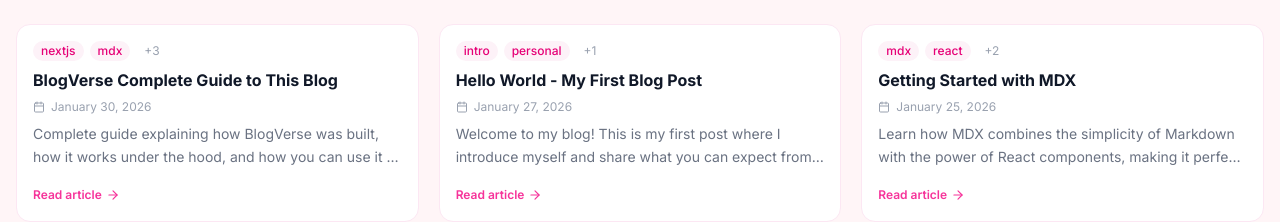
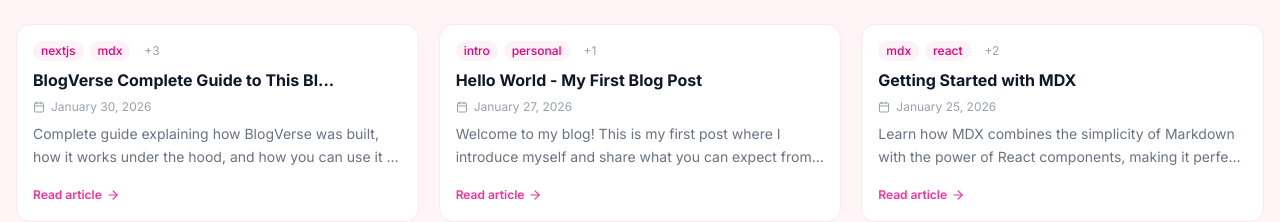
Before and after one commit to nayandas69/blogverse, a Next.js app: page / in a window 1280 px wide. Shown: the part 528-750 px from the top of the page. Built offline with nearby package versions, Linux system fonts and the light colour scheme; no server answers.

Commit message:
feat(blog-card): truncate long titles in compact card

```diff
--- a/components/blog-card.tsx
+++ b/components/blog-card.tsx
@@ -101,7 +101,8 @@
         {/* Title */}
         <h2 className="font-heading font-bold text-gray-900 group-hover:text-pink-600 transition-colors line-clamp-2 text-base leading-snug">
           <Link href={`/blog/${slug}`}>
-            {title}
+            {/* Truncate title if too long */}
+            {title.length > 35 ? `${title.slice(0, 35)}...` : title}
           </Link>
         </h2>
 
```
